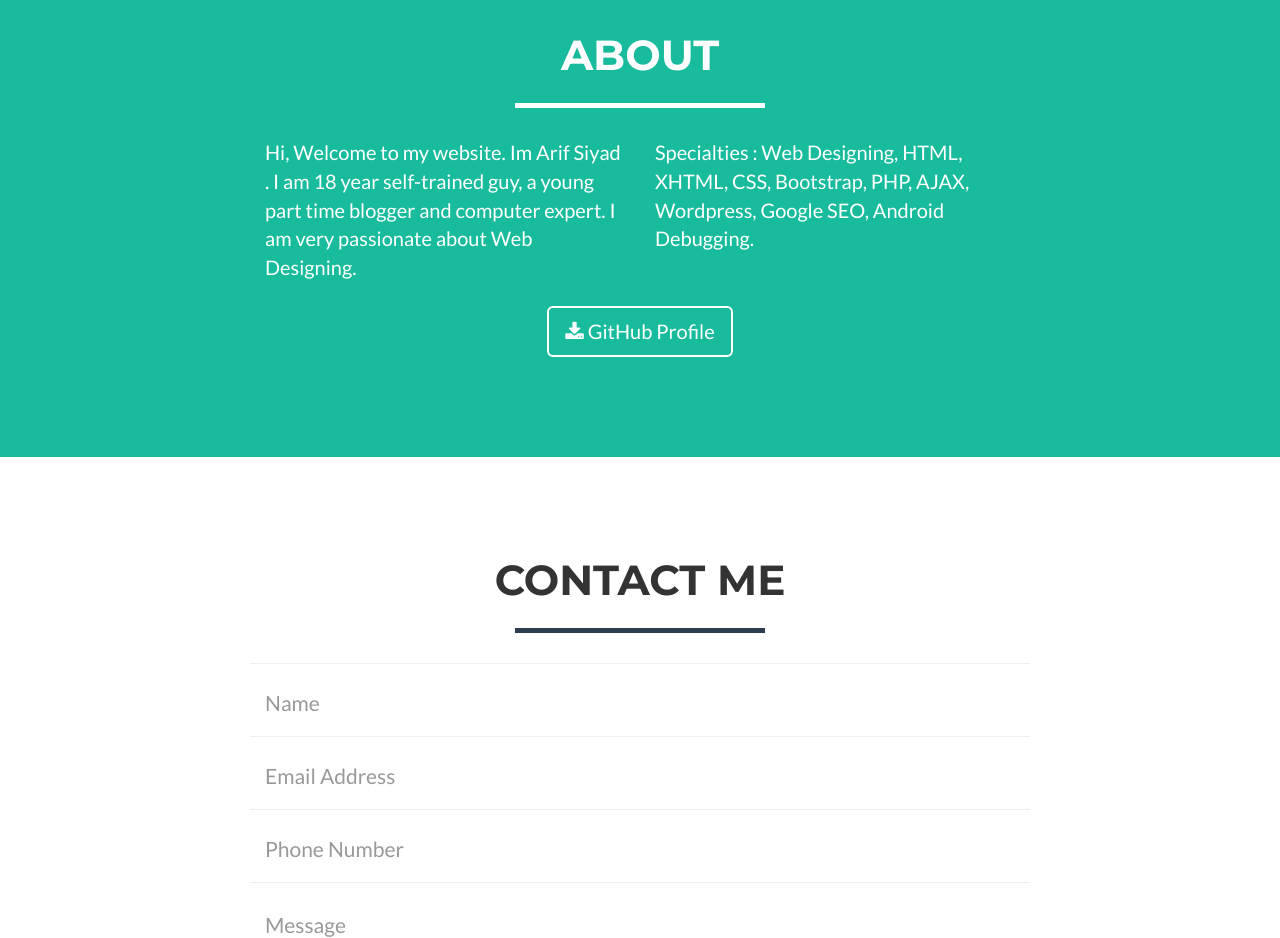
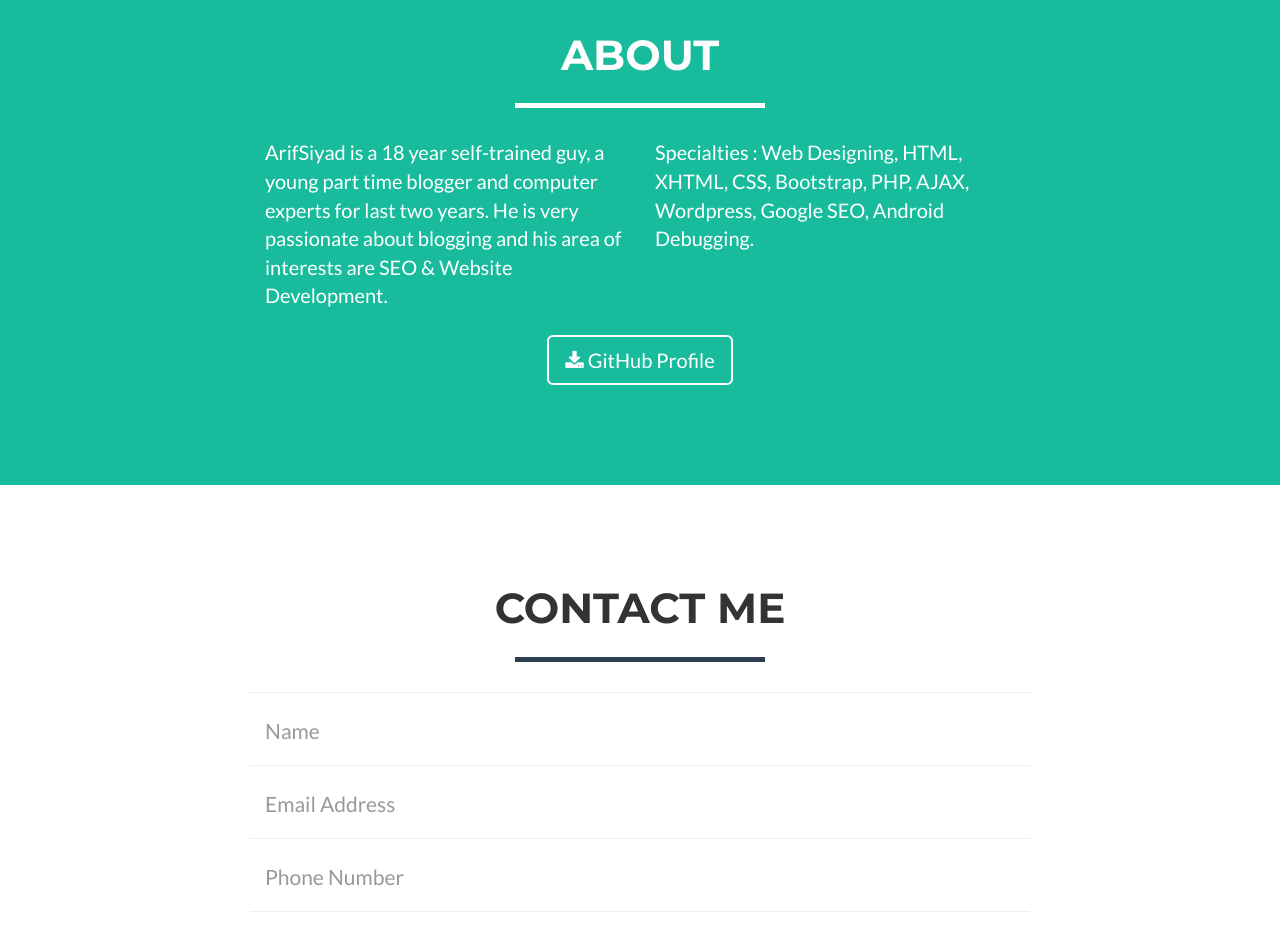
Before and after one commit to arifsiyad/arifsiyad.github.io, a website: page index.html in a window 1280 px wide. Shown: the part 1740-2678 px from the top of the page. Drawn offline with nearby package versions, Linux system fonts and the light colour scheme.

Commit message:
bio edit

```diff
--- a/index.html
+++ b/index.html
@@ -167,7 +167,7 @@
             </div>
             <div class="row">
                 <div class="col-lg-4 col-lg-offset-2">
-                    <p>Hi, Welcome to my website. Im Arif Siyad . I am 18 year self-trained guy, a young part time blogger and computer expert. I am very passionate about Web Designing.</p>
+                    <p>ArifSiyad is a 18 year self-trained guy, a young part time blogger and computer experts for last two years. He is very passionate about blogging and his area of interests are SEO & Website Development.</p>
                 </div>
                 <div class="col-lg-4">
                     <p>Specialties : Web Designing, HTML, XHTML, CSS, Bootstrap, PHP, AJAX, Wordpress, Google SEO, Android Debugging. </p>
```
